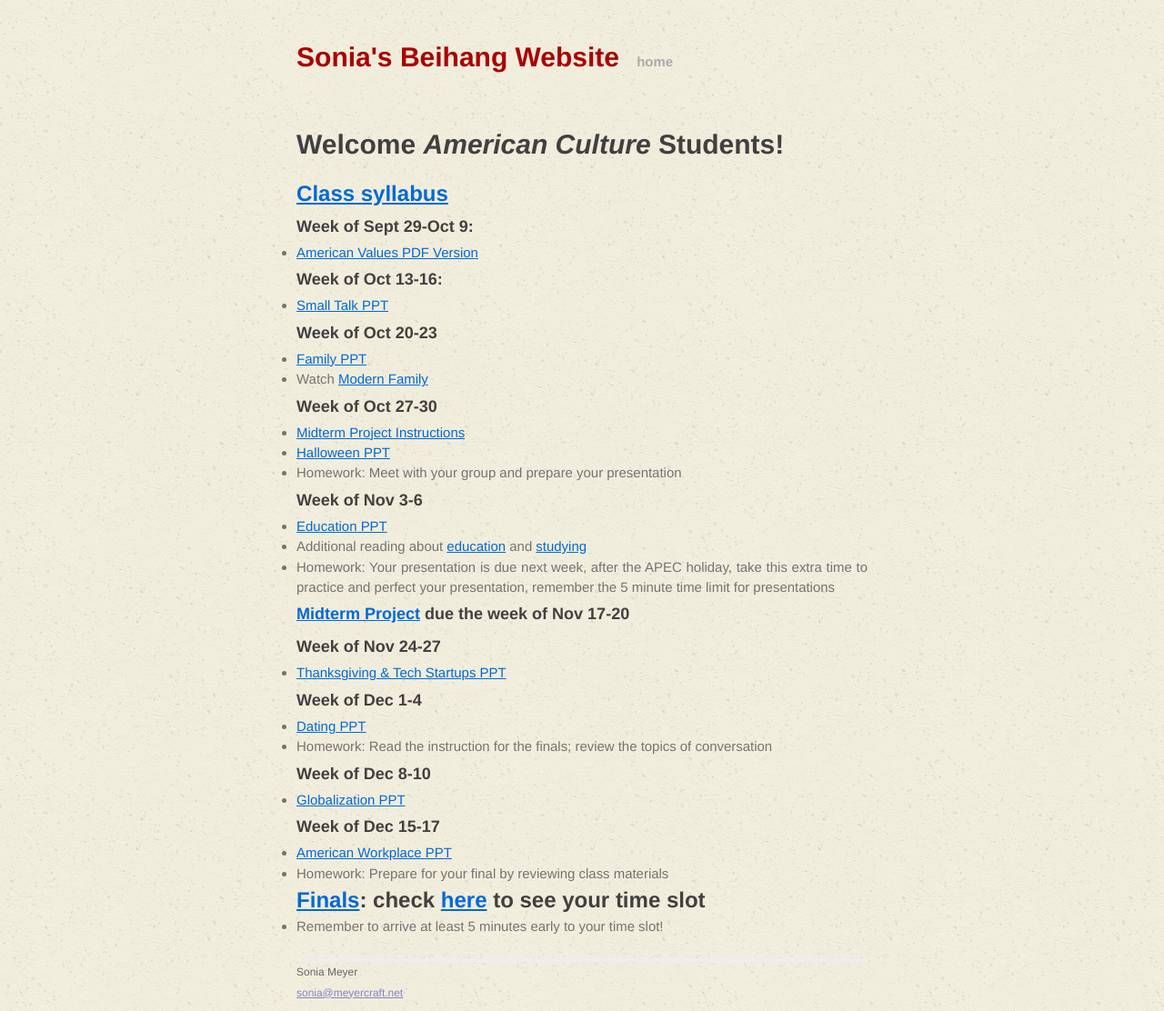
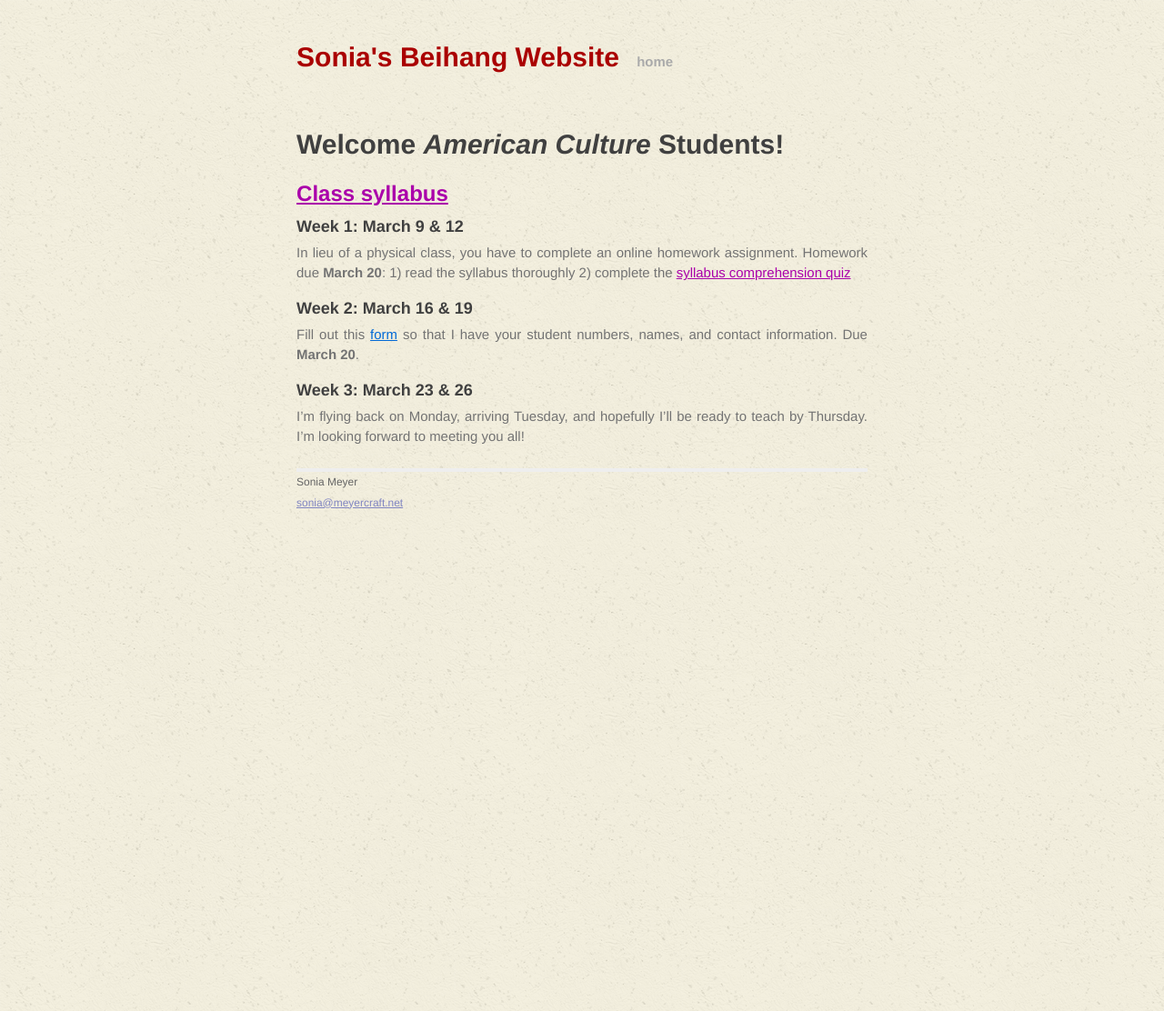
Before and after one commit to soniawmeyer/soniameyer-beihang-students-website, a Jekyll site: the page built from classes/americanculture.md, in a window 1280 px wide. Shown: the whole page at 91% size. Built offline with Jekyll 4.4.1, drawn with Linux system fonts in a browser that asks for light colours.

Commit message:
spring 2015!

```diff
--- a/classes/americanculture.md
+++ b/classes/americanculture.md
@@ -4,48 +4,16 @@ title: Mrs. Sonia Meyer's Beihang Website
 ---
 # Welcome *American Culture* Students!
 
-##[Class syllabus](http://sonia-beihang-website-resources.s3.amazonaws.com/Graduate%20Culture%20Fall%202014%20Syllabus.pdf)
+##[Class syllabus]()
 
+###Week 1: March 9 & 12
+In lieu of a physical class, you have to complete an online homework assignment.
+Homework due **March 20**:
+1) read the syllabus thoroughly
+2) complete the [syllabus comprehension quiz]()
 
-###Week of Sept 29-Oct 9:
-- [American Values PDF Version](http://sonia-beihang-website-resources.s3.amazonaws.com/AmericanValues.pdf)
+###Week 2: March 16 & 19
+Fill out this [form](http://sonia.meyercraft.net/form/form.html) so that I have your student numbers, names, and contact information. Due **March 20**.
 
-###Week of Oct 13-16:
-- [Small Talk PPT](http://sonia-beihang-website-resources.s3.amazonaws.com/Small%20Talk.ppt)
-
-###Week of Oct 20-23
-- [Family PPT](http://sonia-beihang-website-resources.s3.amazonaws.com/Week%207%20Family.ppt)
-- Watch [Modern Family](http://tv.sohu.com/20120926/n354001234.shtml)
-
-###Week of Oct 27-30
-- [Midterm Project Instructions](http://sonia-beihang-website-resources.s3.amazonaws.com/Midterm%20Project%20Instructions-Do%20Americans%20do%20that%20too%3F.pdf)
- - [Halloween PPT](http://download.meyercraft.net/halloween-gc.pdf)
- - Homework: Meet with your group and prepare your presentation
-
-###Week of Nov 3-6
-- [Education PPT](http://sonia-beihang-website-resources.s3.amazonaws.com/Education+GC.pdf)
-- Additional reading about [education](http://sonia-beihang-website-resources.s3.amazonaws.com/Week%208%20American%20Ways-Education.pdf) and [studying](http://sonia-beihang-website-resources.s3.amazonaws.com/Week%208%20American%20Ways-Studying.pdf)
-- Homework: Your presentation is due next week, after the APEC holiday, take this extra time to practice and perfect your presentation, remember the 5 minute time limit for presentations
-
-
-
-
-###[Midterm Project](http://sonia-beihang-website-resources.s3.amazonaws.com/Midterm%20Project%20Instructions-Do%20Americans%20do%20that%20too%3F.pdf) due the week of Nov 17-20
-
-###Week of Nov 24-27
-- [Thanksgiving & Tech Startups PPT](http://sonia-beihang-website-resources.s3.amazonaws.com/Thanksgiving%20and%20Apps.pdf)
-
-###Week of Dec 1-4
-- [Dating PPT](http://sonia-beihang-website-resources.s3.amazonaws.com/Dating.pdf)
-- Homework: Read the instruction for the finals; review the topics of conversation
-
-###Week of Dec 8-10
-- [Globalization PPT](http://sonia-beihang-website-resources.s3.amazonaws.com/Week%2011%20GC%20Globalization.pdf)
-
-###Week of Dec 15-17
-- [American Workplace PPT](http://sonia-beihang-website-resources.s3.amazonaws.com/Workplace.pdf)
-- Homework: Prepare for your final by reviewing class materials
-
-
-##[Finals](http://sonia-beihang-website-resources.s3.amazonaws.com/Final%20Instructions.pdf): check [here](http://sonia-beihang-website-resources.s3.amazonaws.com/Finals%20Timetable.pdf) to see your time slot
-- Remember to arrive at least 5 minutes early to your time slot!
+###Week 3: March 23 & 26
+I'm flying back on Monday, arriving Tuesday, and hopefully I'll be ready to teach by Thursday. I'm looking forward to meeting you all!
```
Also changed, not shown: classes/oralenglish.md (+10 -30 lines), form/form.html (+10 -14 lines), index.md (+4 -14 lines).
